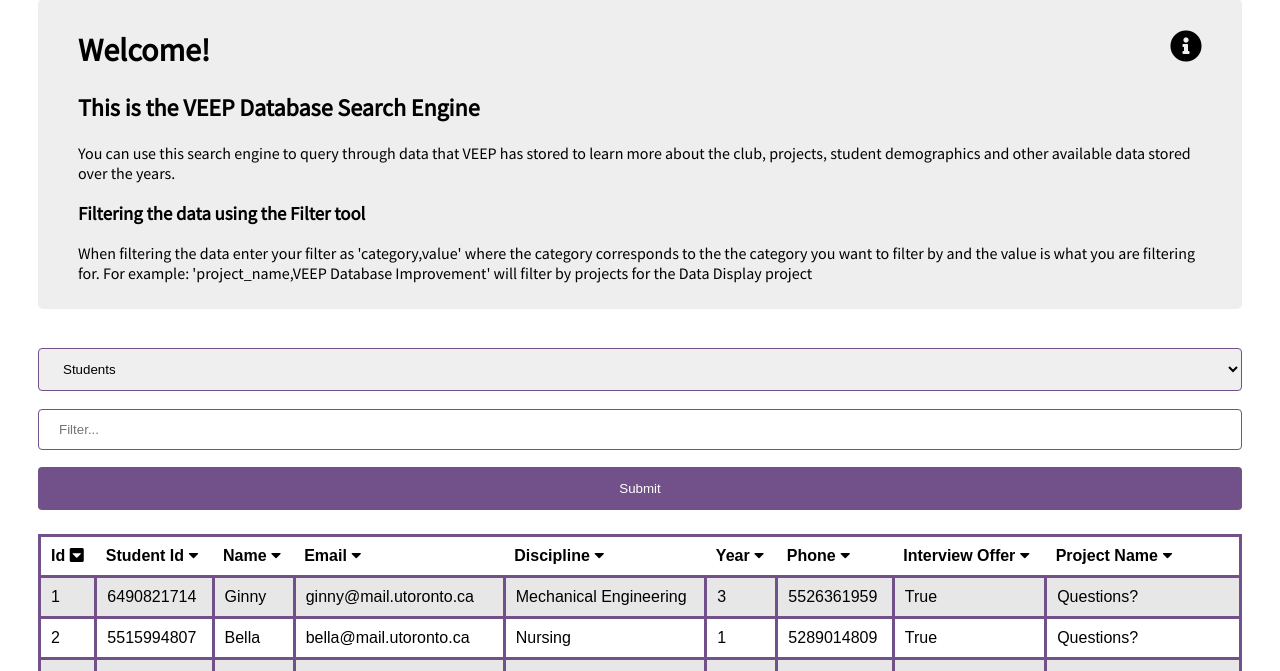
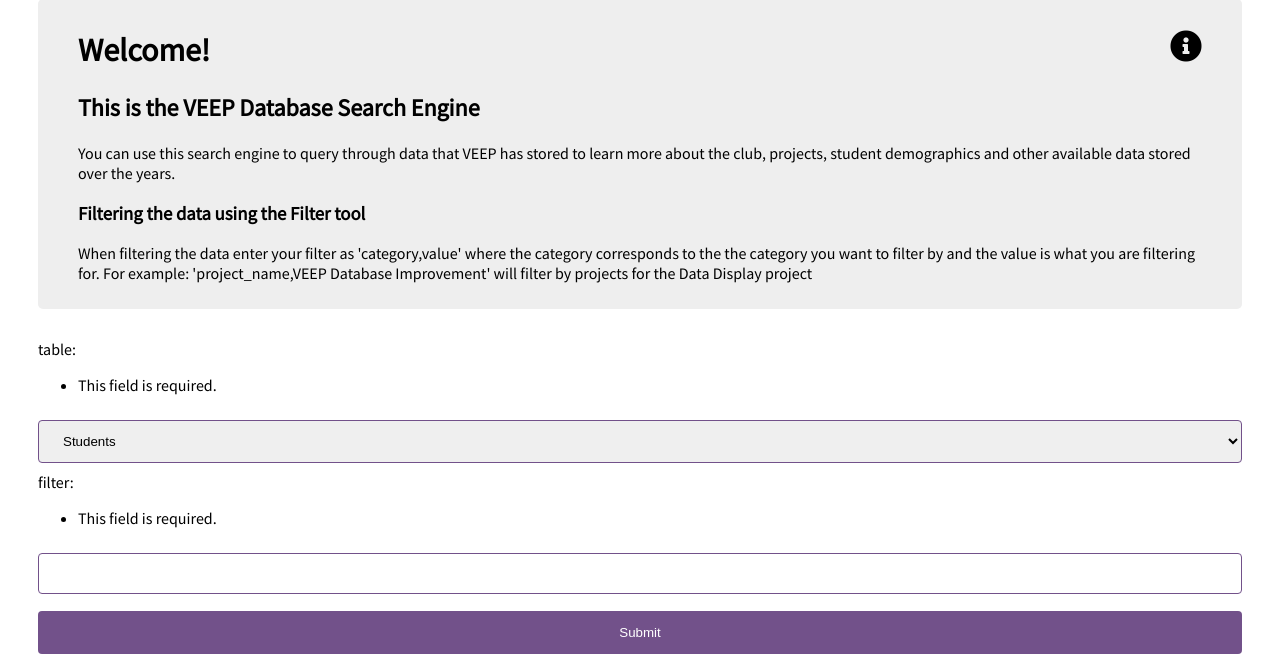
Before and after one commit to chouvinc/VEEP-Summer-Project, a Django app: page /data_display/ in a window 1280 px wide. Shown: the part 138-809 px from the top of the page. Run offline with Django 3.2, Linux system fonts and the light colour scheme; data comes from the database, SQL or seed files in the repository.

Commit message:
Began implementing forms

```diff
--- /dev/null
+++ b/data_display/forms.py
@@ -0,0 +1,10 @@
+from django import forms
+
+class QueryTable(forms.Form):
+    table_choice = forms.ChoiceField(label="table",
+    choices=[('Students','Students'), ('Projects', 'Projects'), ('Teams', 'Teams'), ('Not for Profits', 'Not for Profits')])
+    filter_table = forms.CharField(label="filter", max_length=100)
+
+class SettingsForm():
+    rows_per_page = forms.ChoiceField(label="rows per page",
+    choices=[(10,'10'),(25,'25'),(50,'50'),(100,'100')])
--- a/data_display/templates/data_display/database_start_page.html
+++ b/data_display/templates/data_display/database_start_page.html
@@ -20,16 +20,8 @@
     </div>
 </div>
 <div>
-    <form>
-        <select class = "menu" id = "tables" name = 'tables'>
-            <option value = "Students">Students</option>
-            <option value = "Teams">Teams</option>
-            <option value = "Projects">Projects</option>
-            <option value = "Not For Profits">Not For Profits</option>
-        </select>
-
-
-        <input type = "text" placeholder= "Filter..." id = "filter" name = "filter" >
+    <form action='/data_display/' method="GET">
+        {{ form }}
         <input type = "submit">
     </form>
 </div>
--- a/data_display/views.py
+++ b/data_display/views.py
@@ -3,6 +3,7 @@
 from django.contrib.staticfiles import finders
 from data_display.models import Students, Teams, Projects, NotForProfits
 from data_display.utils import string_display
+from data_display.forms import QueryTable, SettingsForm
 
 # TODO: There should be a native app context that Django offers. Store everything we store here there instead.
 app_context = {'last_table': "", 'pagination_width': 2, 'last_data': [], 'last_headers': [], 'last_sort': '',
@@ -19,14 +20,23 @@
     # Check for all the query parameters
     sort_by = request.GET.get('sort')
     page_number = request.GET.get('page')
-    table = request.GET.get('table') or 'Students'
+    #table = request.GET.get('table') or 'Students'
+    table_choice='Students'
+    if request.method == "GET":
+        form = QueryTable(request.GET)
+        if form.is_valid():
+            table_choice = form.cleaned_data['table_choice']
+            filter_table = form.cleaned_data['filter_table']
+    else:
+        form = QueryTable()
+
 
     if sort_by:
         sort_by = toggle_sort(sort_by, app_context)
-        data, table_headers = get_objects_by_table_and_sort(table, sort_by)
+        data, table_headers = get_objects_by_table_and_sort(table_choice, sort_by)
         app_context['last_data'], app_context['last_headers'] = data, table_headers
     elif not page_number or not app_context['last_data']:
-        data, table_headers = get_objects_by_table(table)
+        data, table_headers = get_objects_by_table(table_choice)
         page_number = 1
         app_context['last_data'], app_context['last_headers'] = data, table_headers
     else:
@@ -42,7 +52,7 @@
     pages = get_pagination_ranges(paginator, int(page_number))
     return render(
         request, 'data_display/database_start_page.html',
-        {'data': subset_data, 'table_headers': table_headers, 'pages': pages, 'ui': app_context['ui_obj']}
+        {'data': subset_data, 'table_headers': table_headers, 'pages': pages, 'ui': app_context['ui_obj'], 'form':form}
     )
 
 
```
